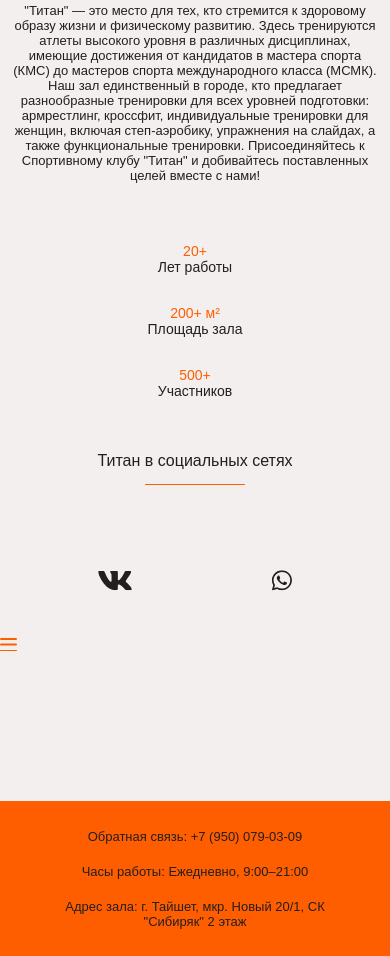
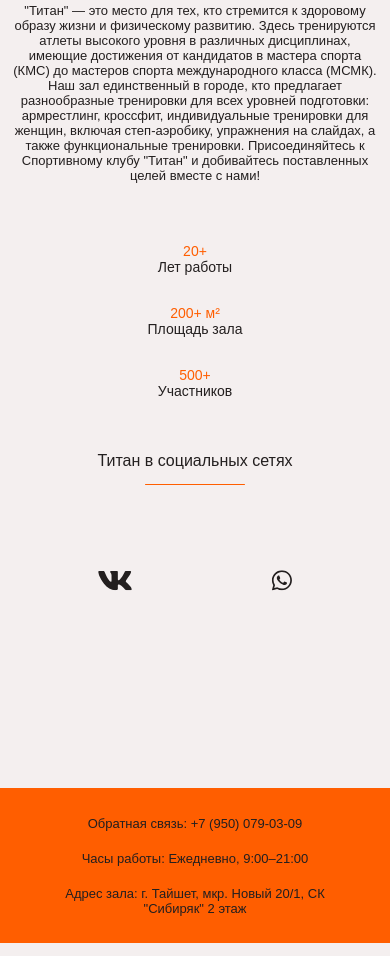
Before and after one commit to nikitakogan777/Titan, a plain HTML site: page index.html in a window 390 px wide. Shown: the part 419-1375 px from the top of the page. Drawn offline with nearby package versions, Linux system fonts and the light colour scheme; files that its build step writes are made by us from their sources; a web font is replaced by a local one.

Commit message:
<sport club>

```diff
--- a/index.html
+++ b/index.html
@@ -113,8 +113,7 @@
     </div>
   </section>
 
-      <button class="burger close" type="submit">
-      </button>
+
   <dialog class="mobile-overlay visible-mobile" id="mobileOverlay"  >
     <form class="mobile-overlay__close-button-wrapper" method="dialog">
     </form>
@@ -135,8 +134,6 @@
       </ul>
     </div>
   </dialog>
-
-
 
 </main>
 
```
